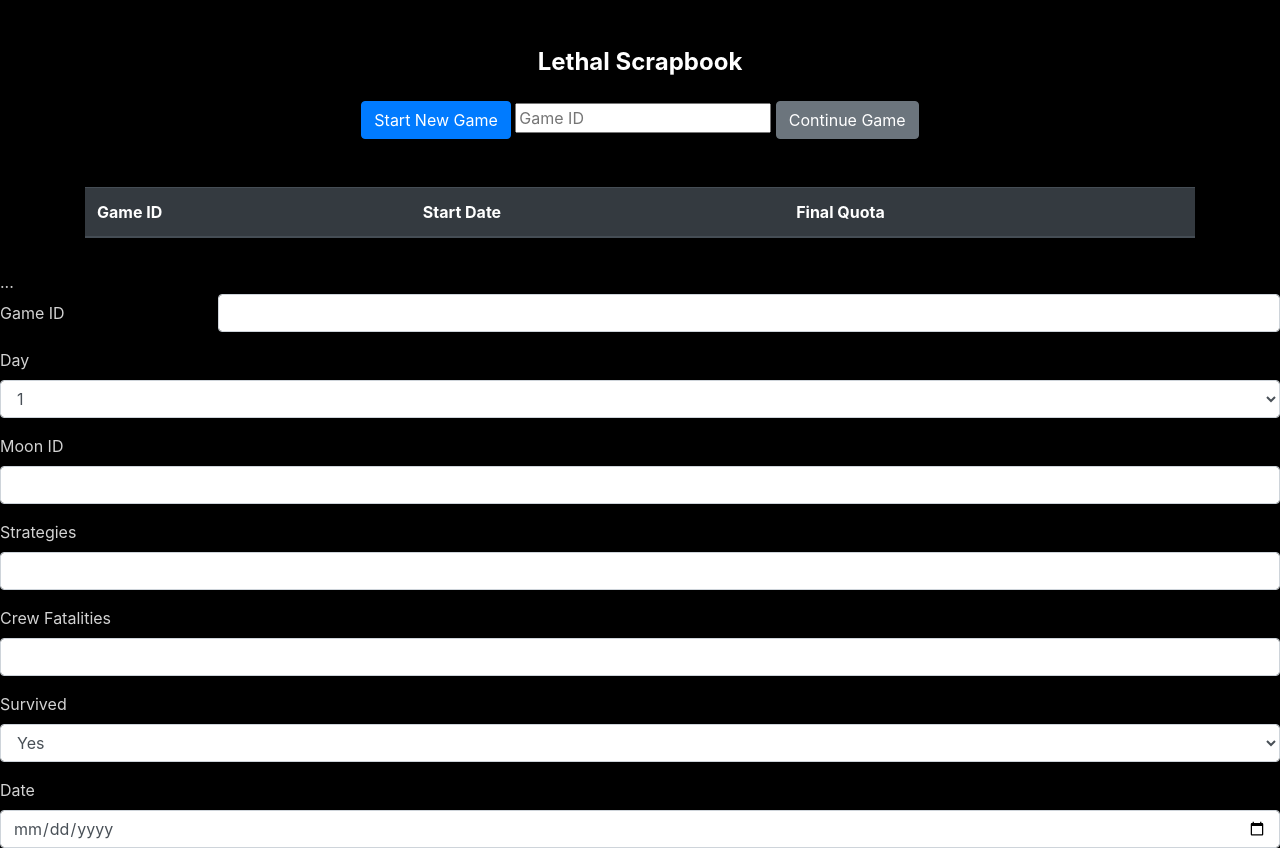
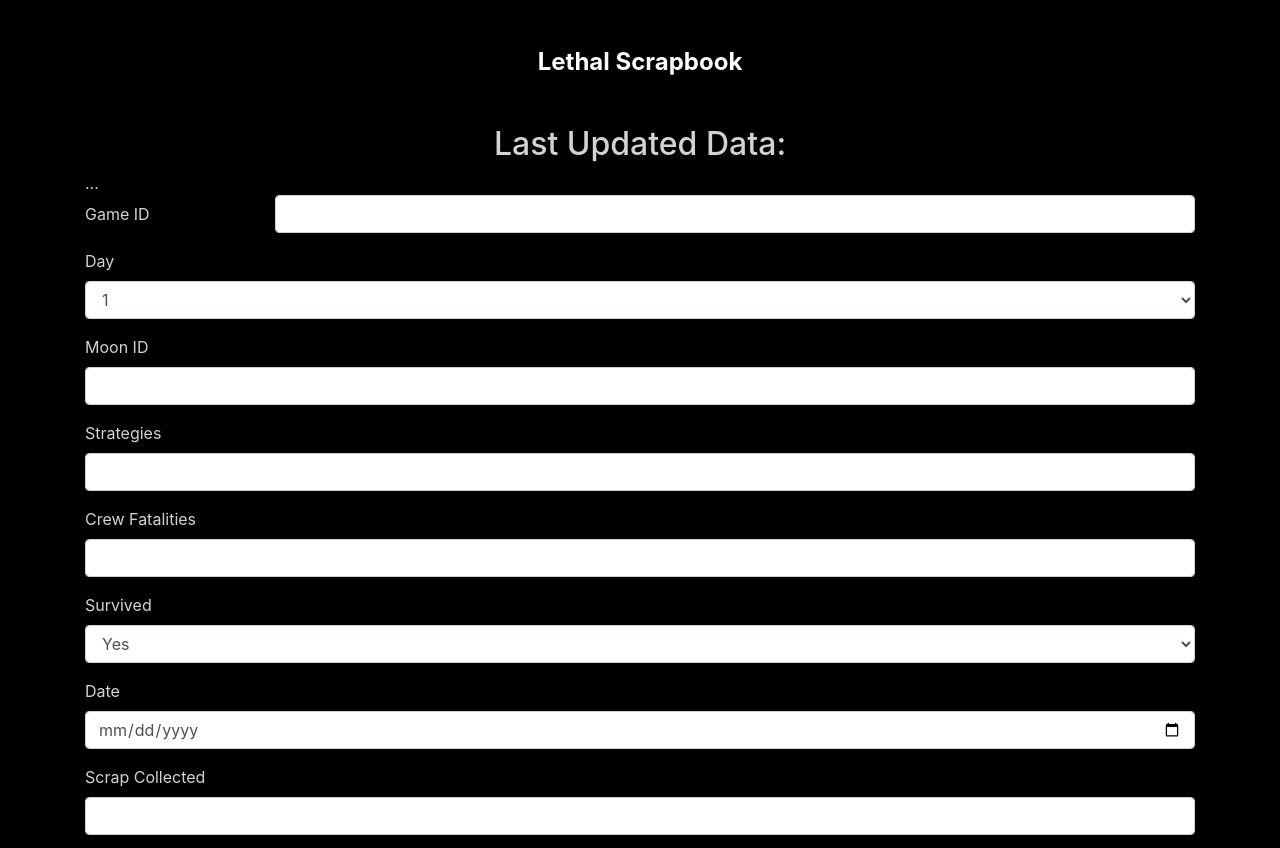
Before and after one commit to ryanklee/lethal_scrapbook, a website: page lethal-scrapbook/public/index.html in a window 1280 px wide. Shown: the top 848 px of the page. Drawn offline with nearby package versions, Linux system fonts and the light colour scheme.

Commit message:
Added latest data display section to index.html.

```diff
--- a/lethal-scrapbook/public/index.html
+++ b/lethal-scrapbook/public/index.html
@@ -23,28 +23,9 @@
   <div class="container">
     <h1 class="heavy-font text-center mt-5 mb-4">Lethal Scrapbook</h1>
     <div id="game-options" class="text-center">
-      <button id="startNewGame" class="btn btn-primary">Start New Game</button>
-      <input type="number" id="continueGameId" placeholder="Game ID">
-      <button id="continueGame" class="btn btn-secondary">Continue Game</button>
-    </div>
-    <div id="gamesDisplay" class="mt-5">
-      <table id="gamesTable" class="table table-dark table-striped">
-        <thead>
-          <tr>
-            <th>Game ID</th>
-            <th>Start Date</th>
-            <th>Final Quota</th>
-          </tr>
-        </thead>
-        <tbody>
-          <!-- Initial 50 rows of game data will be inserted here by client-side script -->
-        </tbody>
-      </table>
-      <nav id="gamesPaginationNav" aria-label="Game data pagination">
-        <ul class="pagination justify-content-center">
-          <!-- Pagination links will be inserted here by client-side script -->
-        </ul>
-      </nav>
+    <div id="latestDataDisplay" class="mt-5">
+      <h2>Last Updated Data:</h2>
+      <div id="latestData"></div>
     </div>
   </div>
 
```
